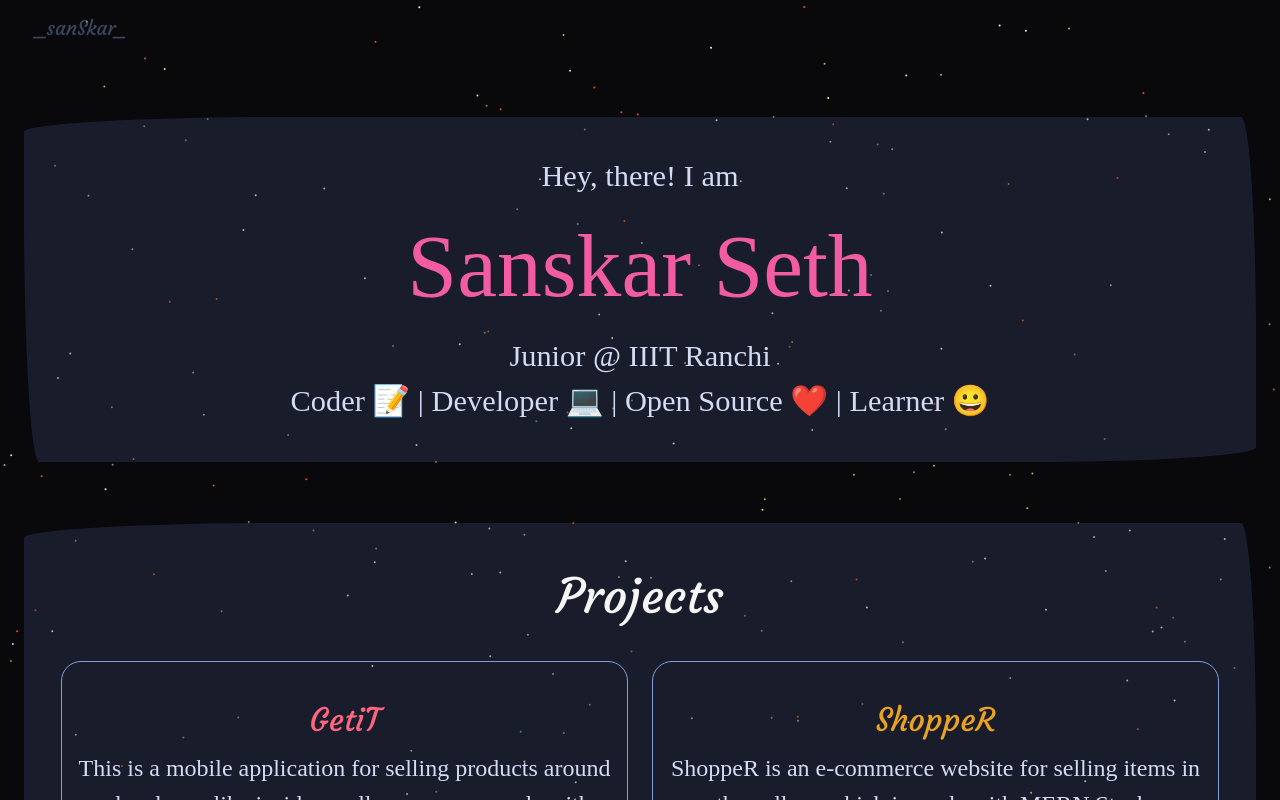
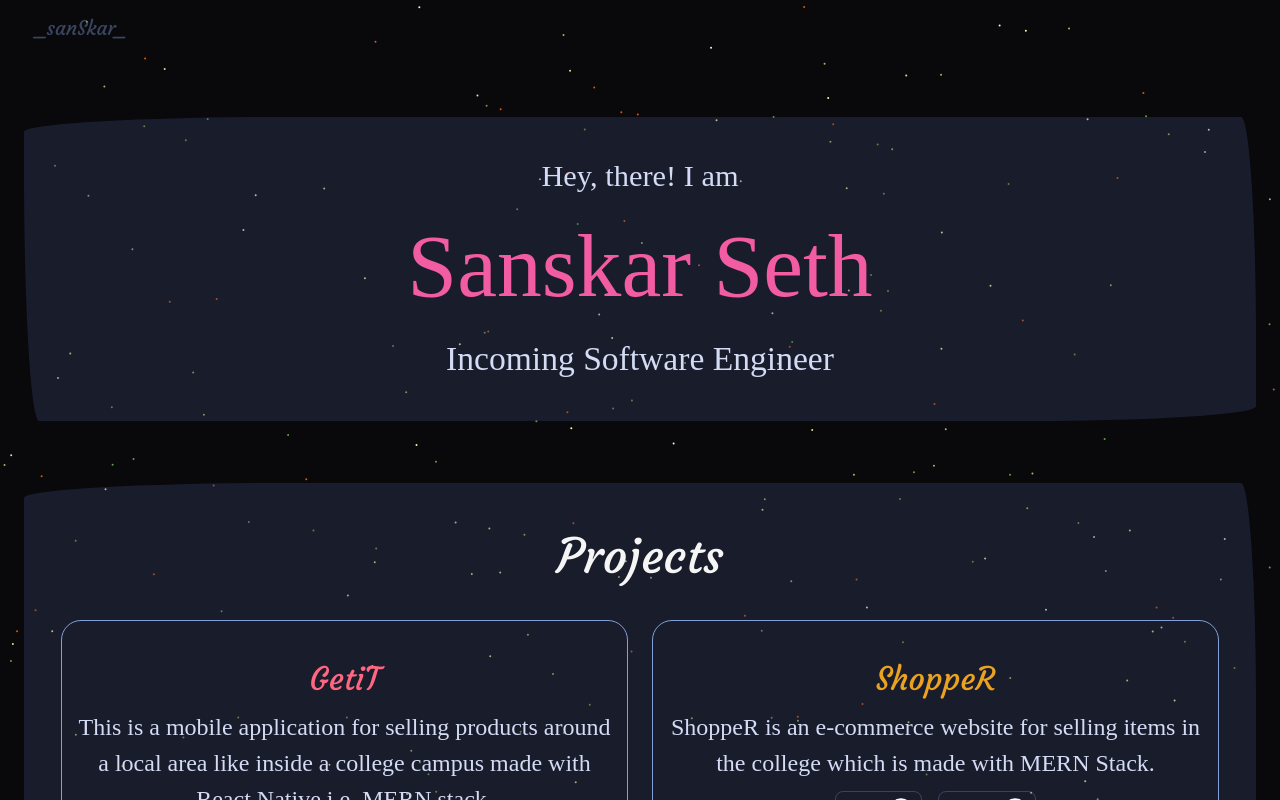
Before and after one commit to sanskarseth/My-Portfolio, a React (Create React App) app: page / in a window 1280 px wide. Shown: the top 800 px of the page. Built offline with nearby package versions, Linux system fonts and the light colour scheme; a web font is replaced by a local one.

Commit message:
updated intro and mail

```diff
--- a/src/components/Footer/Footer.js
+++ b/src/components/Footer/Footer.js
@@ -51,11 +51,11 @@ const Footer = () => {
 						className="mail-link-tag"
 						to="#"
 						onClick={(e) => {
-							window.location = 'mailto:sethsanskar@gmail.com';
+							window.location = 'mailto:sanskar.iiitr@gmail.com';
 							e.preventDefault();
 						}}
 					>
-						sethsanskar@gmail.com
+						sanskar.iiitr@gmail.com
 					</Link>
 				</div>
 			</div>
--- a/src/components/Home/AboutMe/AboutMe.css
+++ b/src/components/Home/AboutMe/AboutMe.css
@@ -12,6 +12,10 @@
 	color: #f25ca2;
 }
 
+.intro{
+	font-size: 4.2vh;
+}
+
 .main-area .title {
 	color: whitesmoke;
 	font-size: 6vh;
--- a/src/components/Home/AboutMe/AboutMe.js
+++ b/src/components/Home/AboutMe/AboutMe.js
@@ -1,10 +1,23 @@
-import React from 'react';
+import {React,useEffect,useState} from 'react';
 import Grid from '@material-ui/core/Grid';
 import Container from '@material-ui/core/Container';
+import { myDetails } from '../../../data/myDetails';
 import './AboutMe.css';
 
 const AboutMe = () => {
-	// const title = 'About Me';
+
+	const intros = myDetails;
+	  const [index, updateIndex] = useState(0);
+
+	  useEffect(() => {
+		const timer = window.setInterval(() => {
+		  updateIndex((prevIndex) => (prevIndex +1) % intros.length);
+		}, 2000);
+		return () => {
+		  window.clearInterval(timer);
+		}
+	  }, [intros.length])
+
 	return (
 		<Container>
 			<Grid item xs={12}>
@@ -13,9 +26,7 @@ const AboutMe = () => {
 					<div className="content">
 						Hey, there! I am
 						<div className="name"> Sanskar Seth</div>
-						Junior @ IIIT Ranchi
-						<br />
-						Coder 📝 | Developer 💻 | Open Source ❤️ | Learner 😀
+						<div className="intro"> {intros[index]} </div>
 					</div>
 				</div>
 			</Grid>
--- /dev/null
+++ b/src/data/myDetails.js
@@ -0,0 +1,7 @@
+export const myDetails = [
+    'Software Engineer Intern @ Zeotap',
+    'MERN Full Stack Developer',
+    'Incoming Software Engineer',
+    'Undergrad, CSE - 2022',
+    'Indian Institue of Information Technology, Ranchi',
+];
```
